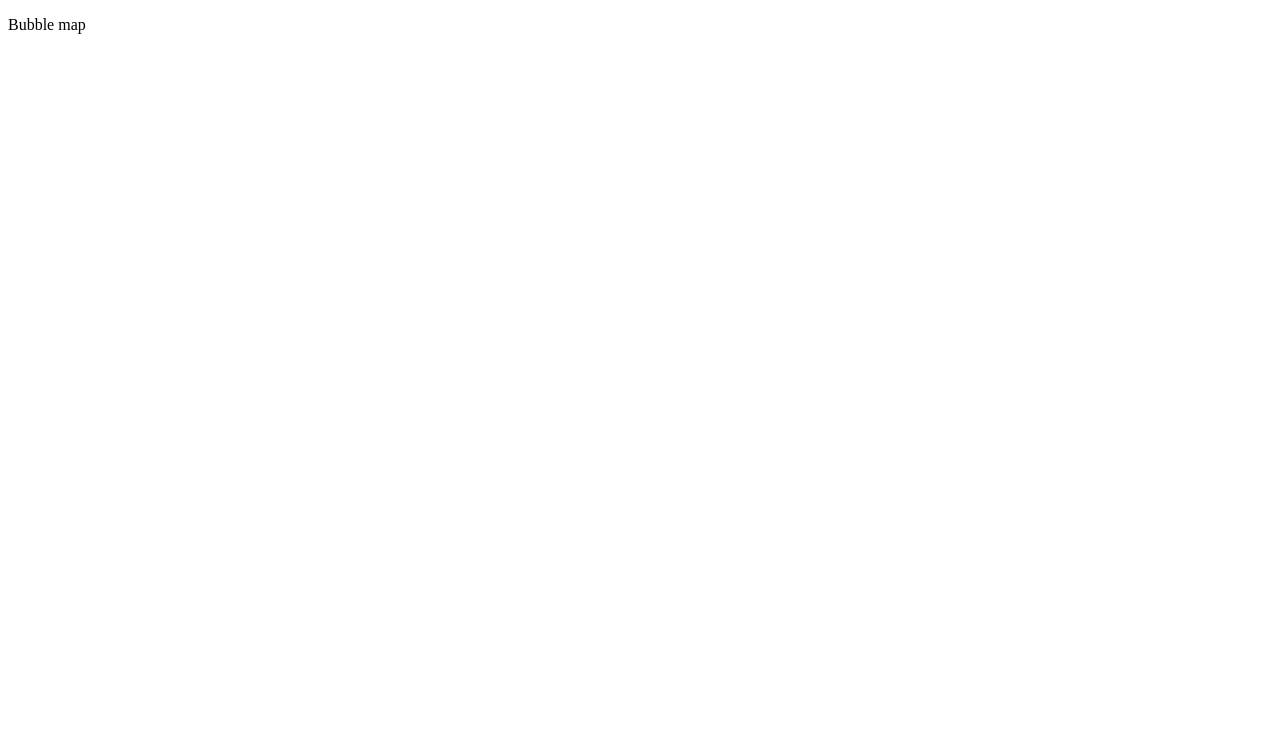
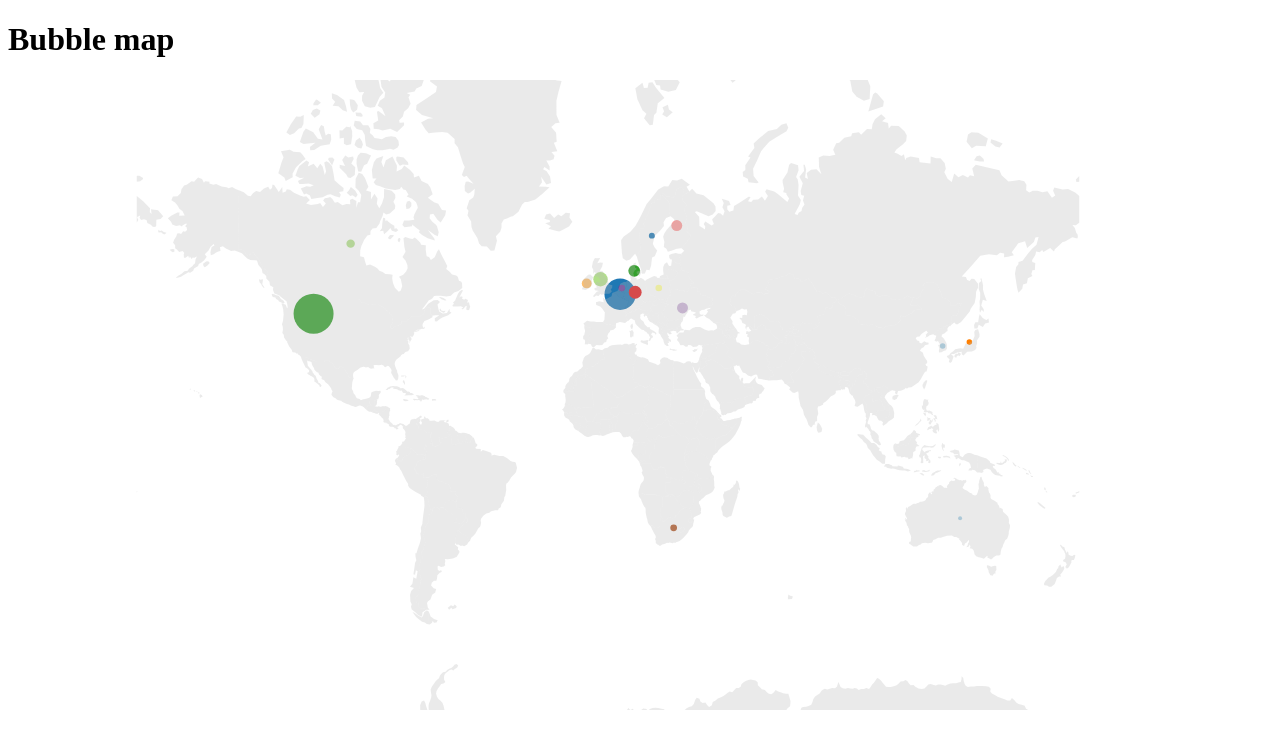
Before and after one commit to tom3883/try-catch, a website: page public/bubble_map.html in a window 1280 px wide. Drawn offline with nearby package versions, Linux system fonts and the light colour scheme.

Commit message:
ADD working map with bubbles for one year

```diff
--- a/public/bubble_map.html
+++ b/public/bubble_map.html
@@ -8,8 +8,8 @@
 </head>
 
 <body>
-    <p>Bubble map</p>
-    <!-- Create an element where the map will take place -->
+    <h1>Bubble map</h1>
+
     <svg id="my_dataviz" width="1200" height="630"></svg>
 
     <script>
@@ -20,32 +20,49 @@
 
         // Map and projection
         const projection = d3.geoMercator()
-            .center([0,20])                // GPS of location to zoom on
-            .scale(99)                       // This is like the zoom
-            .translate([ width/2, height/2 ])
+            .center([0, 20]) // GPS of location to zoom on
+            .scale(150)       // This is like the zoom
+            .translate([width / 2, height / 2]);
 
-        Promise.all([
-            d3.csv("/src/geo_data.csv"),
-            d3.csv("/src/dataset.csv")
-            ]).then(function (initialize) {
+        // Load bubble data
+        d3.csv("/src/bubble_dataset.csv").then(function(data) {
 
-            let dataGeo = initialize[0]
-            let data = initialize[1]
+            // Show the map
+            d3.json("/src/world.geojson").then(function(dataGeo) {
+                svg.append("g")
+                    .selectAll("path")
+                    .data(dataGeo.features)
+                    .join("path")
+                        .attr("fill", "#b8b8b8")
+                        .attr("d", d3.geoPath()
+                            .projection(projection)
+                        )
+                    .style("stroke", "none")
+                    .style("opacity", .3)
+            });
+
+            const filteredData = data.filter(d => +d.year === 2015);
 
             const color = d3.scaleOrdinal()
-                .domain(data.map(d => d.homecontinent))
+                .domain(filteredData.map(d => d.country_name))
                 .range(d3.schemePaired);
 
-            // add scale for bubble size
-            const valueExtent = d3.extent(data, d => +d.n)
+            const valueExtent = d3.extent(filteredData, d => +d.song_count);
 
             const size = d3.scaleSqrt()
-                .domain(valueExtent)  // What's in the data
-                .range([ 1, 50])  // Size in pixel
+                .domain(valueExtent)
+                .range([2, 20]);
 
-
+            // Add bubbles for the filtered data
+            svg.selectAll("circle")
+                .data(filteredData)
+                .enter()
+                .append("circle")
+                .attr("cx", d => projection([d.x, d.y])[0])
+                .attr("cy", d => projection([d.x, d.y])[1])
+                .attr("r", d => size(+d.song_count))
+                .style("fill", d => color(d.country_name));
         });
-
     </script>
 
 </body>
```
Also changed, not shown: public/src/world.geojson (added).
